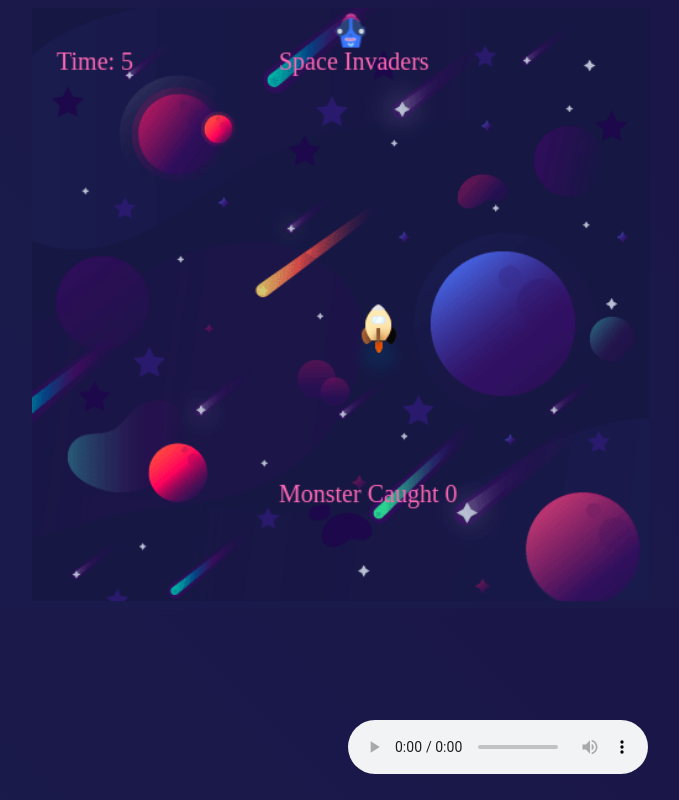
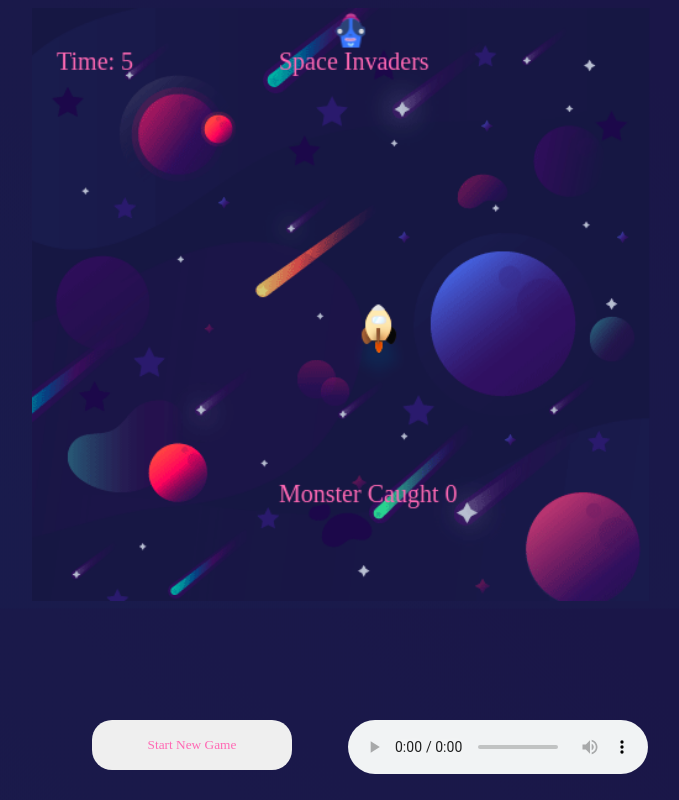
Before and after one commit to erikyoung/monster-game, a plain HTML site: page index.html in a window 1280 px wide. Shown: the whole page, without its empty margins (292-971 px from the left). Drawn offline with Linux system fonts and the light colour scheme.

Commit message:
made the game reload on click

```diff
--- a/css/styles.css
+++ b/css/styles.css
@@ -10,12 +10,25 @@ body {
 }
 
 #you-lose-game {
-	font-size: 100px;
+
+
 	color: #FF69B4;
-
 	position: absolute;
 	top: 50%;
 	left: 33%;
+}
+
+#new-game {
+	border-radius: 20px;
+	border:none;
+	height: 50px;
+	width: 200px;
+	font-family: 'Raleway';
+
+	color: #FF69B4;
+	position: absolute;
+	top: 90%;
+	left: 30%;
 }
 
 @-webkit-keyframes AnimationName {
--- a/game.js
+++ b/game.js
@@ -37,7 +37,12 @@ document.body.appendChild(canvas);
 
 //declared all the variables
 
+let newGame = document.getElementById('new-game');
 
+newGame.addEventListener('click', function() {
+  location.reload();
+
+});
 
 
 
--- a/index.html
+++ b/index.html
@@ -7,6 +7,7 @@
   </head>
   <body>
     <hi id="you-lose-game"></hi>
+    <button id="new-game">Start New Game</button>
   	<audio  controls autoplay id="my-audio">
 
   		 <source src="images/space.mp3" autoplay type="audio/mpeg">
```
